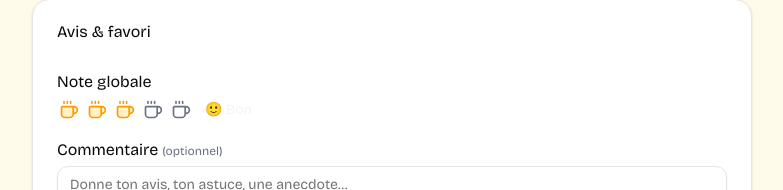
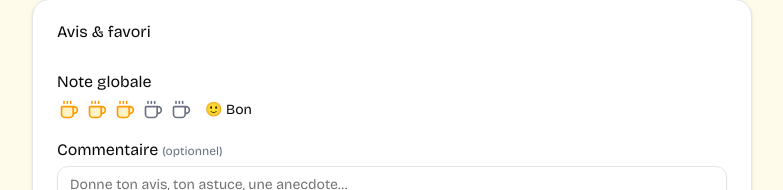
Before and after one commit to tmaurie/coffee-log, a Next.js app: page /tests/new in a window 1280 px wide. Shown: the part 1229-1419 px from the top of the page, without its empty margins (248-1031 px from the left). Built offline with nearby package versions, Linux system fonts and the light colour scheme; no server answers.

Commit message:
refactor: improve StarRating component styling and class management

```diff
--- a/components/star-rating.tsx
+++ b/components/star-rating.tsx
@@ -1,5 +1,6 @@
 "use client";
-import {Coffee} from "lucide-react";
+import { Coffee } from "lucide-react";
+import { cn } from "@/lib/utils";
 
 export default function StarRating({
   value,
@@ -26,14 +27,17 @@ export default function StarRating({
             className="p-0.5 cursor-pointer transition-transform duration-150 active:scale-50"
           >
             <Coffee
-              className={`h-${size} w-${size} ${active ? "text-amber-500 fill-amber-100" : "text-gray-500"}`}
+              className={cn(
+                `h-${size} w-${size}`,
+                active ? "text-amber-500 fill-amber-100" : "text-gray-500",
+              )}
               width={size}
               height={size}
             />
           </button>
         );
       })}
-      <span className="text-sm ml-2 text-gray-100">
+      <span className="text-sm ml-2">
         {
           ["😞 Mauvais", "😐 Passable", "🙂 Bon", "😊 Très bon", "😍 Parfait"][
             Math.min(value - 1, 4)
```
Also changed, not shown: components/test-form.tsx (+27 -17 lines).
